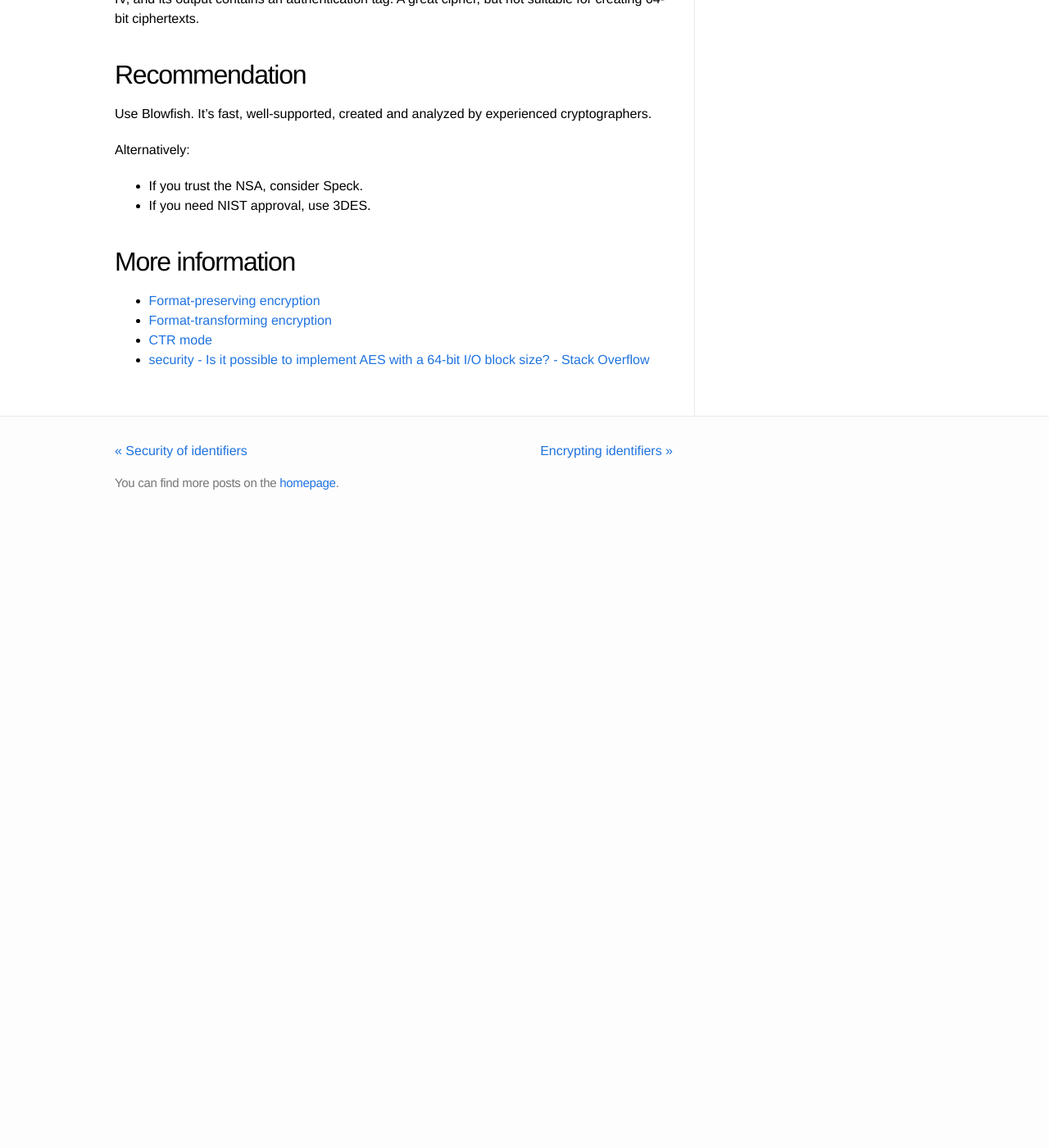
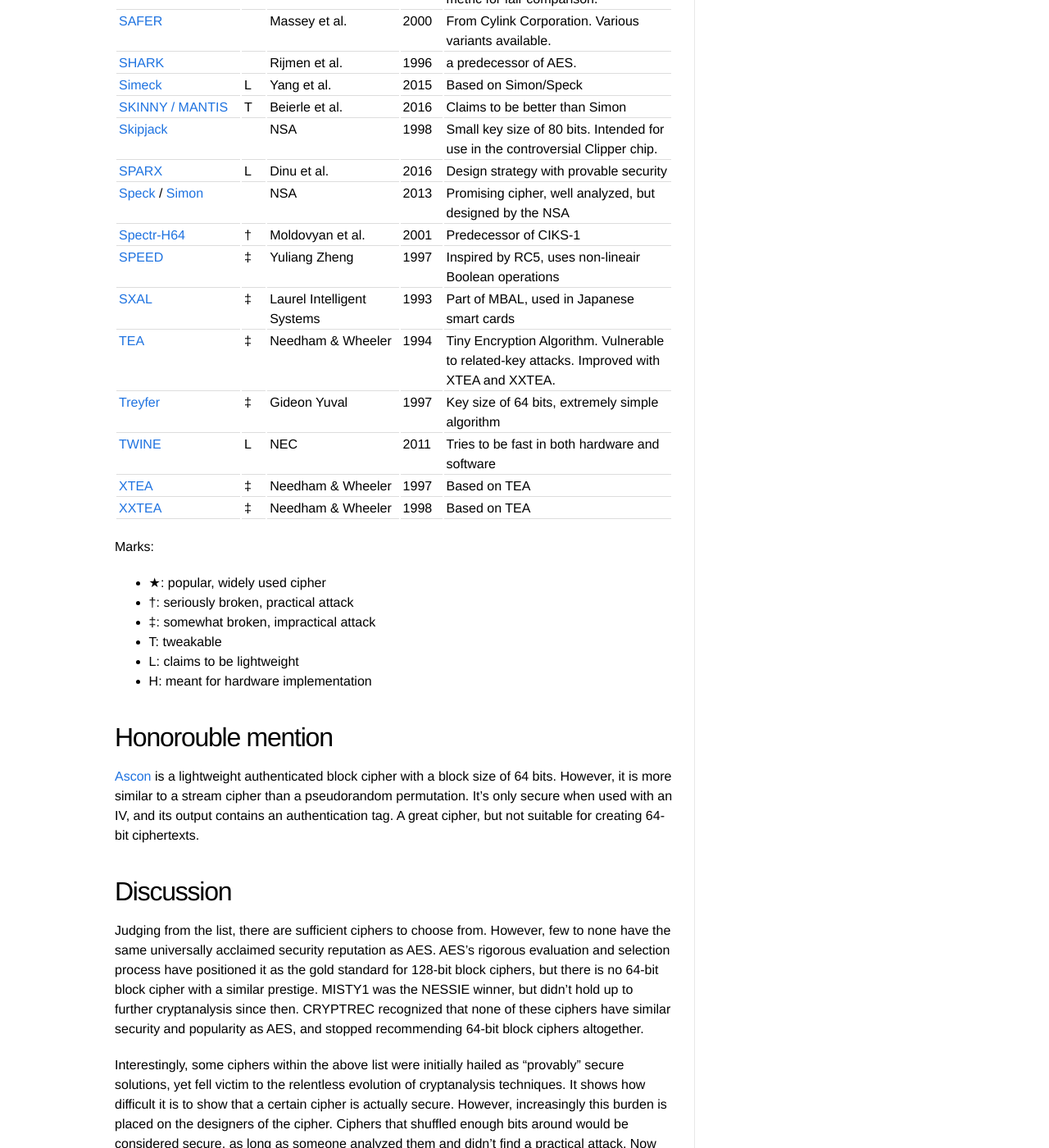
Before and after one commit to Sjord/Sjord.github.io, a Jekyll site: the page built from _posts/2023-04-06-encryption-64-bit-block-ciphers.md, in a window 1280 px wide and 1400 px high, scrolled down 3275 px. Shown: the whole window at 82% size. Built offline with Jekyll 4.4.1, drawn with Linux system fonts in a browser that asks for light colours; before the commit the page ends 3905 px from its top, so only the background shows below that; some of the changed text lies outside the part shown.

Commit message:
Add some more ciphers, links, text

```diff
--- a/_posts/2023-04-06-encryption-64-bit-block-ciphers.md
+++ b/_posts/2023-04-06-encryption-64-bit-block-ciphers.md
@@ -2,16 +2,16 @@
 layout: post
 title: "Block ciphers with a 64 bit block size"
 thumbnail: blowfish-480.jpg
-date: 2023-04-26
+date: 2023-08-30
 ---
 
-Use Blowfish.
+There are many 64 bit block ciphers, but few have a good security reputation. Use Blowfish.
 
 <!-- Photo source: https://pixabay.com/nl/photos/blowfish-zee-oceaan-onderwater-2335648/ -->
 
 ## Introduction
 
-Generally, you should use AES when encrypting things. It has a block size of 128 bits. This is fine if you want to encrypt 16 bytes or more. However, if you want your ciphertext to be smaller, you need another solution, such as a block cipher with a 64 bit block size. Encrypting a single block gives you a ciphertext of 8 bytes, which is feasible for use in a URL, for example.
+Generally, you should use AES when encrypting things. It has a minimum block size of 128 bits. This is fine if you want to encrypt 16 bytes or more. However, if you want your ciphertext to be smaller, you need another solution, such as a block cipher with a 64 bit block size. Encrypting a single block gives you a ciphertext of 8 bytes, which is feasible for use in a URL, for example.
 
 ## Alphabetical list
 
@@ -21,69 +21,73 @@
 |--------|---|--------|------|-------|
 | [Blowfish](https://en.wikipedia.org/wiki/Blowfish_(cipher)) | ★ | Bruce Schneier | 1993 | Considered secure, wide software support |
 | [CAST-128 / CAST5](https://en.wikipedia.org/wiki/CAST-128)| ★ | Adams & Tavares | 1996 | Used in GPG |
-| [CIKS-1](https://en.wikipedia.org/wiki/CIKS-1) | | Moldovyan et al. | 2002 | |
+| [CIKS-1](https://en.wikipedia.org/wiki/CIKS-1) | | Moldovyan et al. | 2002 | Data-dependent permutations, fast in hardware |
 | [CIPHERUNICORN-E](https://en.wikipedia.org/wiki/CIPHERUNICORN-E) | | NEC | 1998 | [CRYPTREC](https://en.wikipedia.org/wiki/CRYPTREC) candidate |
-| [COCONUT98](https://en.wikipedia.org/wiki/COCONUT98) | ‡ | Vaudenay | 1998 | |
-| [CRAFT](https://eprint.iacr.org/2019/210) | T | Beierle et al. | 2019 | |
-| [Cryptomeria / C2](https://en.wikipedia.org/wiki/Cryptomeria_cipher) | ‡ | 4C Entity | 2003 | |
-| [CS-Cipher](https://en.wikipedia.org/wiki/CS-Cipher) | | Stern & Vaudenay | 1998 | |
+| [COCONUT98](https://en.wikipedia.org/wiki/COCONUT98) | ‡ | Vaudenay | 1998 | Uses Vaudenay's decorrelation theory. Proven secure, but broken nevertheless |
+| [CRAFT](https://eprint.iacr.org/2019/210) | HT | Beierle et al. | 2019 | Protects against physical attacks, such as differential fault injection |
+| [Cryptomeria / C2](https://en.wikipedia.org/wiki/Cryptomeria_cipher) | ‡ | 4C Entity | 2003 | Successor to CSS for DRM on DVDs |
+| [CS-Cipher](https://en.wikipedia.org/wiki/CS-Cipher) | | Stern & Vaudenay | 1998 | Uses FFT in the round function. |
 | [DES](https://en.wikipedia.org/wiki/Data_Encryption_Standard), [3DES](https://en.wikipedia.org/wiki/Triple_DES), [DES-X](https://en.wikipedia.org/wiki/DES-X) | ★ | IBM | 1975 | Outdated but still reasonably secure, as long as used with a sufficiently long key. Wide software support and often used for NIST compliance. |
 | [FEAL](https://en.wikipedia.org/wiki/FEAL) | † | Shimizu & Miyaguchi | 1987 | Practical attacks were quickly found, even after the authors increased the number of rounds. |
+| [FeW](https://dergipark.org.tr/en/download/article-file/914382) | | Kumar, Pal, Panigrahi | 2018 | |
 | [GOST (Magma)](https://en.wikipedia.org/wiki/GOST_(block_cipher)) | ‡ | USSR | ~1970 | Declassified in 1994. |
+| [Halka](https://eprint.iacr.org/2014/110.pdf) | | Das | 2014 | |
 | [Hierocrypt-L1](https://en.wikipedia.org/wiki/Hierocrypt) | | Toshiba | 2000 | [CRYPTREC](https://en.wikipedia.org/wiki/CRYPTREC) candidate |
-| [HIGHT](https://www.iacr.org/archive/ches2006/04/04.pdf) | | Hong et al. | 2006 | |
-| [ICE](https://en.wikipedia.org/wiki/ICE_(cipher)) | | Kwan | 1997 | |
-| [ICEBERG](https://iacr.org/archive/fse2004/30170280/30170280.pdf) | | Standaert et al. | 2004 | |
-| [IDEA NXT](https://en.wikipedia.org/wiki/IDEA_NXT) | | Junod & Vaudenay | 2003 | |
+| [HIGHT](https://www.iacr.org/archive/ches2006/04/04.pdf) | L | Hong et al. | 2006 | Has received some analysis and improvements |
+| [Hisec](papers/2014/hisec-a-new-lightweight-block-cipher-algorithm.pdf) | | AlDabbagh et al. | 2014 | |
+| [ICE](https://en.wikipedia.org/wiki/ICE_(cipher)) | | Kwan | 1997 | Similar to DES |
+| [ICEBERG](https://iacr.org/archive/fse2004/30170280/30170280.pdf) | H | Standaert et al. | 2004 | Designed for FPGAs. Involutional; encryption and decryption use the same algorithm, but a different internal key |
 | [IDEA](https://en.wikipedia.org/wiki/International_Data_Encryption_Algorithm) | ★ | Lai and Massey | 1991 | International Data Encryption Algorithm |
+| [IDEA NXT](https://en.wikipedia.org/wiki/IDEA_NXT) | | Junod & Vaudenay | 2003 | Successor to IDEA |
 | [KASUMI](https://en.wikipedia.org/wiki/KASUMI) | † | Mitsubishi | 1998 | A variation of MISTY1 modified for mobile phone networks. |
-| [KATAN64](https://www.iacr.org/archive/ches2009/57470273/57470273.pdf) / [KTANTAN64](https://www.iacr.org/archive/ches2009/57470273/57470273.pdf) | | De Cannière, Dunkelman & Knežević | 2009 | Efficient hardware oriented cipher.
-| [KHAZAD](https://en.wikipedia.org/wiki/KHAZAD) | | Rijmen & Barreto | 2000 | |
-| [Khufu / Khafre](https://en.wikipedia.org/wiki/Khufu_and_Khafre) | † | Merkle | 1989 |
-| [KLEIN](https://ris.utwente.nl/ws/portalfiles/portal/5095833/The_KLEIN_Block_Cipher.pdf) | | Gong et al. | 2010 | |
-| [KN-Cipher](https://en.wikipedia.org/wiki/KN-Cipher) | † | Nyberg & Knudsen | 1995 | |
-| [LBlock](https://eprint.iacr.org/2011/345.pdf) | | Wu & Zhang | 2011 | |
-| [LED](https://eprint.iacr.org/2012/600.pdf) | | Guo, Peyrin, Poschmann, Robshaw | 2011 | |
-| [Lilliput](/papers/2015/extended-generalized-feistel-networks-using-matrix-representation-to-propose-a-new-lightweight-block-cipher-lilliput.pdf) | | Berger et al. | 2015 | |
-| [LOKI89/91](https://en.wikipedia.org/wiki/LOKI) | ‡ | Brown, Pieprzyk & Seberry | 1990 |
-| [M6](https://en.wikipedia.org/wiki/M6_(cipher)) | † | Hitachi | 1997 | |
-| [M8](https://en.wikipedia.org/wiki/M8_(cipher)) | | Hitachi | 1999 | |
-| [MacGuffin](https://en.wikipedia.org/wiki/MacGuffin_(cipher)) | † | Schneier & Blaze | 1994 | |
-| [mCrypton](/papers/2006/mcrypton-a-lightweight-block-cipher-for-security-of-low-cost-rfid-tags-and-sensors.pdf) | | | 2006 | |
-| [MESH](https://en.wikipedia.org/wiki/MESH_(cipher)) | | Nakahara, Rijmen, Preneel, Vandewalle | 2002 | |
-| [Midori](https://eprint.iacr.org/2015/1142.pdf) | | Banik et al. | 2015 | |
+| [KATAN64](https://www.iacr.org/archive/ches2009/57470273/57470273.pdf) / [KTANTAN64](https://www.iacr.org/archive/ches2009/57470273/57470273.pdf) | H | De Cannière, Dunkelman & Knežević | 2009 | Efficient hardware oriented cipher.
+| [KHAZAD](https://en.wikipedia.org/wiki/KHAZAD) | | Rijmen & Barreto | 2000 | NESSIE finalist. Involutional subcomponents |
+| [Khufu / Khafre](https://en.wikipedia.org/wiki/Khufu_and_Khafre) | † | Merkle | 1989 | Leaked by a reviewer after the NSA asked Xerox not to publish it |
+| [KLEIN](https://ris.utwente.nl/ws/portalfiles/portal/5095833/The_KLEIN_Block_Cipher.pdf) | L | Gong et al. | 2010 | Key length at most 96 bits |
+| [KN-Cipher](https://en.wikipedia.org/wiki/KN-Cipher) | † | Nyberg & Knudsen | 1995 | Prototype, provably secure against differential cryptanalysis, but evenso broken by differential cryptanalysis |
+| [LBlock](https://eprint.iacr.org/2011/345.pdf) | L | Wu & Zhang | 2011 | Key size of 80 bits |
+| [LED](https://eprint.iacr.org/2012/600.pdf) | HL | Guo, Peyrin, Poschmann, Robshaw | 2011 | No key schedule, protects against related-key attacks |
+| [Lilliput](/papers/2015/extended-generalized-feistel-networks-using-matrix-representation-to-propose-a-new-lightweight-block-cipher-lilliput.pdf) | L | Berger et al. | 2015 | Explores matrix representation of Feistel networks |
+| [LOKI89/91](https://en.wikipedia.org/wiki/LOKI) | ‡ | Brown, Pieprzyk & Seberry | 1990 | Similar to DES, not recommended for production use |
+| [M6](https://en.wikipedia.org/wiki/M6_(cipher)) | † | Hitachi | 1997 | Designed for FireWire. Key of up to 64 bits. Algorithm not fully published. |
+| [M8](https://en.wikipedia.org/wiki/M8_(cipher)) | | Hitachi | 1999 | Similar to M6, but more complicated and with longer keys |
+| [MacGuffin](https://en.wikipedia.org/wiki/MacGuffin_(cipher)) | † | Schneier & Blaze | 1994 | Broken during the same workshop in which it was designed |
+| [mCrypton](/papers/2006/mcrypton-a-lightweight-block-cipher-for-security-of-low-cost-rfid-tags-and-sensors.pdf) | LH | | 2006 | Designed for RFID chips |
+| [MIBS](papers/2009/mibs-a-new-lightweight-block-cipher.pdf) | ‡ | Izadi, Sadeghiyan et al. | 2009 | |
+| [MESH](https://en.wikipedia.org/wiki/MESH_(cipher)) | | Nakahara, Rijmen, Preneel, Vandewalle | 2002 | Similar to IDEA |
+| [Midori](https://eprint.iacr.org/2015/1142.pdf) | L | Banik et al. | 2015 | Designed for low energy use |
 | [MISTY1](https://en.wikipedia.org/wiki/MISTY1) | ‡ | Matsui | 1997 | [NESSIE](https://en.wikipedia.org/wiki/NESSIE) selected, [CRYPTREC](https://en.wikipedia.org/wiki/CRYPTREC) candidate |
-| [MULTI2](https://en.wikipedia.org/wiki/MULTI2) | ‡ | Hitachi | 1988 | |
-| [MultiSwap](https://en.wikipedia.org/wiki/MultiSwap) | † | Microsoft | 1999 | |
-| [NewDES](https://en.wikipedia.org/wiki/NewDES) | | Scott | 1985 | |
-| [Nimbus](https://en.wikipedia.org/wiki/Nimbus_(cipher)) | † | Alexis Machado | 2000 | |
-| [NUSH](https://en.wikipedia.org/wiki/NUSH) | ‡ | Lebedev & Volchkov | 2000 | |
-| [Piccolo](https://iacr.org/workshops/ches/ches2011/presentations/Session%207/CHES2011_Session7_3.pdf) | | Shibutani et al. | 2011 | |
-| [PRESENT](https://en.wikipedia.org/wiki/PRESENT) | | Bogdanov, Knudsen, Leander, Paar, Poschmann, Robshaw, Seurin, Vikkelsoe | 2007 | |
-| [PRIDE](https://eprint.iacr.org/2014/453.pdf) | | Albrecht et al. | 2014 | |
-| [Prince](https://en.wikipedia.org/wiki/Prince_(cipher)) | | Borghoff et al. | 2012 | |
-| [PUFFIN](https://citeseerx.ist.psu.edu/document?repid=rep1&type=pdf&doi=6c1edca0a9800edfb76aca96915ab6f8fcb80cdd) | | | | |
-| [QARMA](https://en.wikipedia.org/wiki/QARMA), [V2](https://eprint.iacr.org/2023/929) | T | Avanzi | 2017 | |
-| [RC2 / ARC2](https://en.wikipedia.org/wiki/RC2) | ★ | Rivest | 1987 | |
-| [RC5](https://en.wikipedia.org/wiki/RC5) | | Rivest | 1994 | |
-| [RECTANGLE](https://csrc.nist.gov/csrc/media/events/lightweight-cryptography-workshop-2015/documents/papers/session8-wentao-paper.pdf) | | Zhang et al. | 2015 | |
-| [Red Pike](https://en.wikipedia.org/wiki/Red_Pike_(cipher)) | | GCHQ | ~1990 | |
-| [RoadRunneR](https://eprint.iacr.org/2015/906.pdf) | | | | |
-| [SAFER](https://en.wikipedia.org/wiki/SAFER) | | Massey et al. | 2000 | |
+| [MULTI2](https://en.wikipedia.org/wiki/MULTI2) | ‡ | Hitachi | 1988 | Key size of 64 bits. Used for TV enryption in Japan. |
+| [MultiSwap](https://en.wikipedia.org/wiki/MultiSwap) | † | Microsoft | 1999 | Designed for DRM in Windows |
+| [NewDES](https://en.wikipedia.org/wiki/NewDES) | ‡ | Scott | 1985 | Author admitted later that he "did not know much about cryptography back then", and "that NEWDES is not very good" |
+| [Nimbus](https://en.wikipedia.org/wiki/Nimbus_(cipher)) | † | Alexis Machado | 2000 | Simple round function. |
+| [NUSH](https://en.wikipedia.org/wiki/NUSH) | ‡ | Lebedev & Volchkov | 2000 | Designed for the Russian company LAN Crypto |
+| [Piccolo](https://iacr.org/workshops/ches/ches2011/presentations/Session%207/CHES2011_Session7_3.pdf) | HL | Shibutani et al. | 2011 | From Sony, protects against related-key attacks |
+| [PRESENT](https://en.wikipedia.org/wiki/PRESENT) | HL | Bogdanov, Knudsen, Leander, Paar, Poschmann, Robshaw, Seurin, Vikkelsoe | 2007 | Designed by cooperation of European universities and companies, ISO-standardized |
+| [PRIDE](https://eprint.iacr.org/2014/453.pdf) | L | Albrecht et al. | 2014 | Focusses on the linear layer of the cipher |
+| [Prince](https://en.wikipedia.org/wiki/Prince_(cipher)) | HL | Borghoff et al. | 2012 | Involation, which they call alpha reflection |
+| [PUFFIN](https://citeseerx.ist.psu.edu/document?repid=rep1&type=pdf&doi=6c1edca0a9800edfb76aca96915ab6f8fcb80cdd) | HL | Cheng, Heys, Wang| 2008 | Involutional subcomponents |
+| [QARMA](https://en.wikipedia.org/wiki/QARMA), [V2](https://eprint.iacr.org/2023/929) | HT | Avanzi | 2017 | Used in ARMv8 CPUs |
+| [RC2 / ARC2](https://en.wikipedia.org/wiki/RC2) | ★‡ | Rivest | 1987 | Developed for use in Lotus Notes. |
+| [RC5](https://en.wikipedia.org/wiki/RC5) | | Rivest | 1994 | Complex key schedule, simple encryption/decryption algorithm |
+| [RECTANGLE](https://csrc.nist.gov/csrc/media/events/lightweight-cryptography-workshop-2015/documents/papers/session8-wentao-paper.pdf) | L | Zhang et al. | 2015 | Uses bit slicing |
+| [Red Pike](https://en.wikipedia.org/wiki/Red_Pike_(cipher)) | | GCHQ | ~1990 | Classified UK cipher |
+| [RoadRunneR](https://eprint.iacr.org/2015/906.pdf) | L | Baysal & Şahin | 2016 | Provable 8-bit security, efficient on ATtiny45, introduces unique ST/A metric for fair comparison. |
+| [SAFER](https://en.wikipedia.org/wiki/SAFER) | | Massey et al. | 2000 | From Cylink Corporation. Various variants available. |
 | [SHARK](https://en.wikipedia.org/wiki/SHARK) | | Rijmen et al. | 1996 | a predecessor of AES. |
-| [Simeck](https://eprint.iacr.org/2015/612.pdf) | | Yang et al. | 2015 | |
-| [SKINNY / MANTIS](https://eprint.iacr.org/2016/660.pdf) | T | Beierle et al. | 2016 | |
+| [Simeck](https://eprint.iacr.org/2015/612.pdf) | L | Yang et al. | 2015 | Based on Simon/Speck |
+| [SKINNY / MANTIS](https://eprint.iacr.org/2016/660.pdf) | T | Beierle et al. | 2016 | Claims to be better than Simon |
 | [Skipjack](https://en.wikipedia.org/wiki/Skipjack_(cipher)) | | NSA | 1998 | Small key size of 80 bits. Intended for use in the controversial Clipper chip. |
-| [SPARX](https://www.cryptolux.org/index.php/SPARX) | | Dinu et al. | 2016 | |
-| [Speck](https://en.wikipedia.org/wiki/Speck_(cipher)) / [Simon](https://en.wikipedia.org/wiki/Simon_(cipher)) | | NSA | 2013 | |
-| [Spectr-H64](https://en.wikipedia.org/wiki/Spectr-H64) | † | Moldovyan et al. | 2001 | |
-| [SPEED](http://target0.be/madchat/crypto/hash-lib-algo/speed/speed-paper.pdf) | ‡ | Yuliang Zheng | 1997 | |
-| [SXAL](https://en.wikipedia.org/wiki/SXAL/MBAL) | ‡ | Laurel Intelligent Systems | 1993 | |
+| [SPARX](https://www.cryptolux.org/index.php/SPARX) | L | Dinu et al. | 2016 | Design strategy with provable security |
+| [Speck](https://en.wikipedia.org/wiki/Speck_(cipher)) / [Simon](https://en.wikipedia.org/wiki/Simon_(cipher)) | | NSA | 2013 | Promising cipher, well analyzed, but designed by the NSA |
+| [Spectr-H64](https://en.wikipedia.org/wiki/Spectr-H64) | † | Moldovyan et al. | 2001 | Predecessor of CIKS-1 |
+| [SPEED](http://target0.be/madchat/crypto/hash-lib-algo/speed/speed-paper.pdf) | ‡ | Yuliang Zheng | 1997 | Inspired by RC5, uses non-lineair Boolean operations |
+| [SXAL](https://en.wikipedia.org/wiki/SXAL/MBAL) | ‡ | Laurel Intelligent Systems | 1993 | Part of MBAL, used in Japanese smart cards |
 | [TEA](https://en.wikipedia.org/wiki/Tiny_Encryption_Algorithm) | ‡ | Needham & Wheeler | 1994 | Tiny Encryption Algorithm. Vulnerable to related-key attacks. Improved with XTEA and XXTEA. |
-| [Treyfer](https://en.wikipedia.org/wiki/Treyfer) | ‡ | Gideon Yuval | 1997 | |
-| [TWINE](https://www.nec.com/en/global/rd/tg/code/symenc/pdf/twine_LC11.pdf) | | NEC | 2011 | |
-| [XTEA](https://en.wikipedia.org/wiki/XTEA) | ‡ | Needham & Wheeler | 1997 | |
-| [XXTEA](https://en.wikipedia.org/wiki/XXTEA) | ‡ | Needham & Wheeler | 1998 | |
+| [Treyfer](https://en.wikipedia.org/wiki/Treyfer) | ‡ | Gideon Yuval | 1997 | Key size of 64 bits, extremely simple algorithm |
+| [TWINE](https://www.nec.com/en/global/rd/tg/code/symenc/pdf/twine_LC11.pdf) | L | NEC | 2011 | Tries to be fast in both hardware and software |
+| [XTEA](https://en.wikipedia.org/wiki/XTEA) | ‡ | Needham & Wheeler | 1997 | Based on TEA |
+| [XXTEA](https://en.wikipedia.org/wiki/XXTEA) | ‡ | Needham & Wheeler | 1998 | Based on TEA |
 
 Marks:
 
@@ -91,10 +95,18 @@
 * †: seriously broken, practical attack
 * ‡: somewhat broken, impractical attack
 * T: tweakable
+* L: claims to be lightweight
+* H: meant for hardware implementation
 
 ## Honorouble mention
 
 [Ascon](https://en.wikipedia.org/wiki/Ascon_(cipher)) is a lightweight authenticated block cipher with a block size of 64 bits. However, it is more similar to a stream cipher than a pseudorandom permutation. It's only secure when used with an IV, and its output contains an authentication tag. A great cipher, but not suitable for creating 64-bit ciphertexts.
+
+## Discussion
+
+Judging from the list, there are sufficient ciphers to choose from. However, few to none have the same universally acclaimed security reputation as AES. AES's rigorous evaluation and selection process have positioned it as the gold standard for 128-bit block ciphers, but there is no 64-bit block cipher with a similar prestige. MISTY1 was the NESSIE winner, but didn't hold up to further cryptanalysis since then. CRYPTREC recognized that none of these ciphers have similar security and popularity as AES, and stopped recommending 64-bit block ciphers altogether.
+
+Interestingly, some ciphers within the above list were initially hailed as "provably" secure solutions, yet fell victim to the relentless evolution of cryptanalysis techniques. It shows how difficult it is to show that a certain cipher is actually secure. However, increasingly this burden is placed on the designers of the cipher. Ciphers that shuffled enough bits around would be considered secure, as long as someone analyzed them and didn't find a practical attack. Now the burden of proof is on the designer, and when a cipher is proposed it is expected that it comes with a security analysis.
 
 ## Recommendation
 
@@ -107,6 +119,7 @@
 
 ## More information
 
+* [A review of lightweight block ciphers](https://www.fysarakis.com/uploads/2/0/6/3/20637656/BC_survey.pdf)
 * [Format-preserving encryption](https://en.wikipedia.org/wiki/Format-preserving_encryption#The_FPE_constructions_of_Black_and_Rogaway)
 * [Format-transforming encryption](https://en.wikipedia.org/wiki/Format-transforming_encryption)
 * [CTR mode](https://en.wikipedia.org/wiki/Block_cipher_mode_of_operation#Counter_.28CTR.29)
```
Also changed, not shown: 3 other files.
